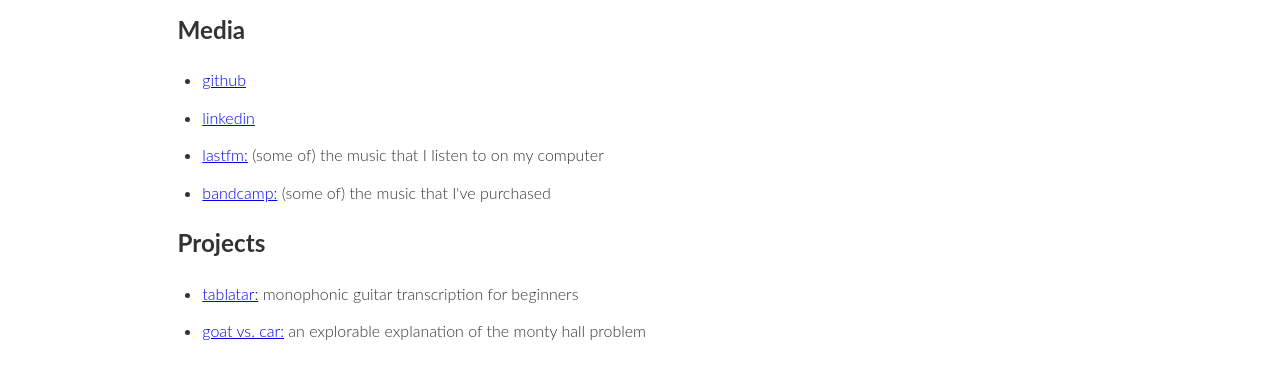
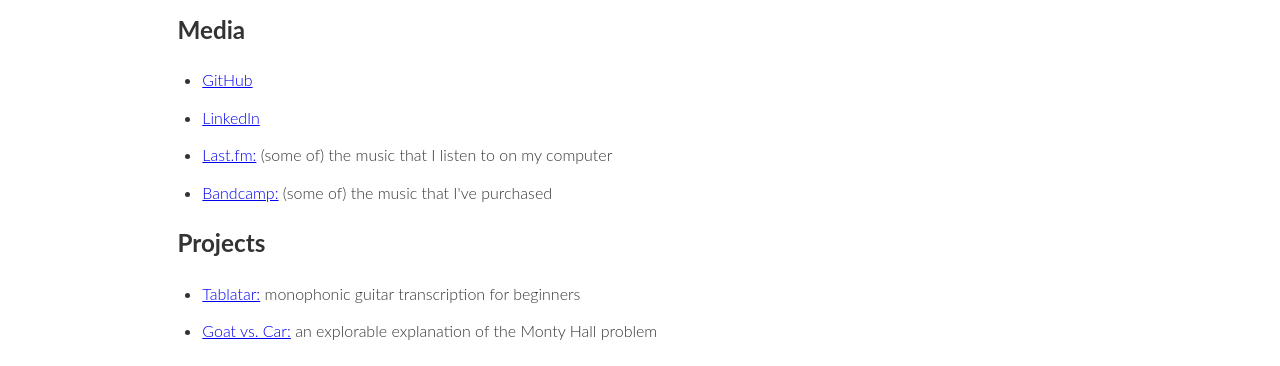
Before and after one commit to bdscharf/bdscharf.github.io, a Gatsby site in the folder bdscharf/: page / in a window 1280 px wide. Shown: the part 163-529 px from the top of the page. Built offline with nearby package versions, Linux system fonts and the light colour scheme; Gatsby itself is replaced by a stand-in of ours.

Commit message:
Grammar and capitalization.

```diff
--- a/bdscharf/src/pages/index.js
+++ b/bdscharf/src/pages/index.js
@@ -15,17 +15,17 @@ const IndexPage = () => (
     <h2>Media</h2>
     <ul>
       <li>
-        <a href="https://github.com/bdscharf">github</a>
+        <a href="https://github.com/bdscharf">GitHub</a>
       </li>
       <li>
-        <a href="https://www.linkedin.com/in/benjamin-scharf/">linkedin</a>
+        <a href="https://www.linkedin.com/in/benjamin-scharf/">LinkedIn</a>
       </li>
       <li>
-        <a href="https://www.last.fm/user/scharfb">lastfm:</a>
+        <a href="https://www.last.fm/user/scharfb">Last.fm:</a>
         &nbsp;(some of) the music that I listen to on my computer
       </li>
       <li>
-        <a href="https://bandcamp.com/bscharf">bandcamp:</a>
+        <a href="https://bandcamp.com/bscharf">Bandcamp:</a>
         &nbsp;(some of) the music that I've purchased
       </li>
     </ul>
@@ -33,12 +33,12 @@ const IndexPage = () => (
     <h2>Projects</h2>
     <ul>
       <li>
-        <a href="https://bdscharf.github.io/tablatar/">tablatar:</a>
+        <a href="https://bdscharf.github.io/tablatar/">Tablatar:</a>
         &nbsp;monophonic guitar transcription for beginners
       </li>
       <li>
-        <a href="https://bdscharf.github.io/goat-vs-car/">goat vs. car:</a>
-        &nbsp;an explorable explanation of the monty hall problem
+        <a href="https://bdscharf.github.io/goat-vs-car/">Goat vs. Car:</a>
+        &nbsp;an explorable explanation of the Monty Hall problem
       </li>
     </ul>
   </Layout>
```
